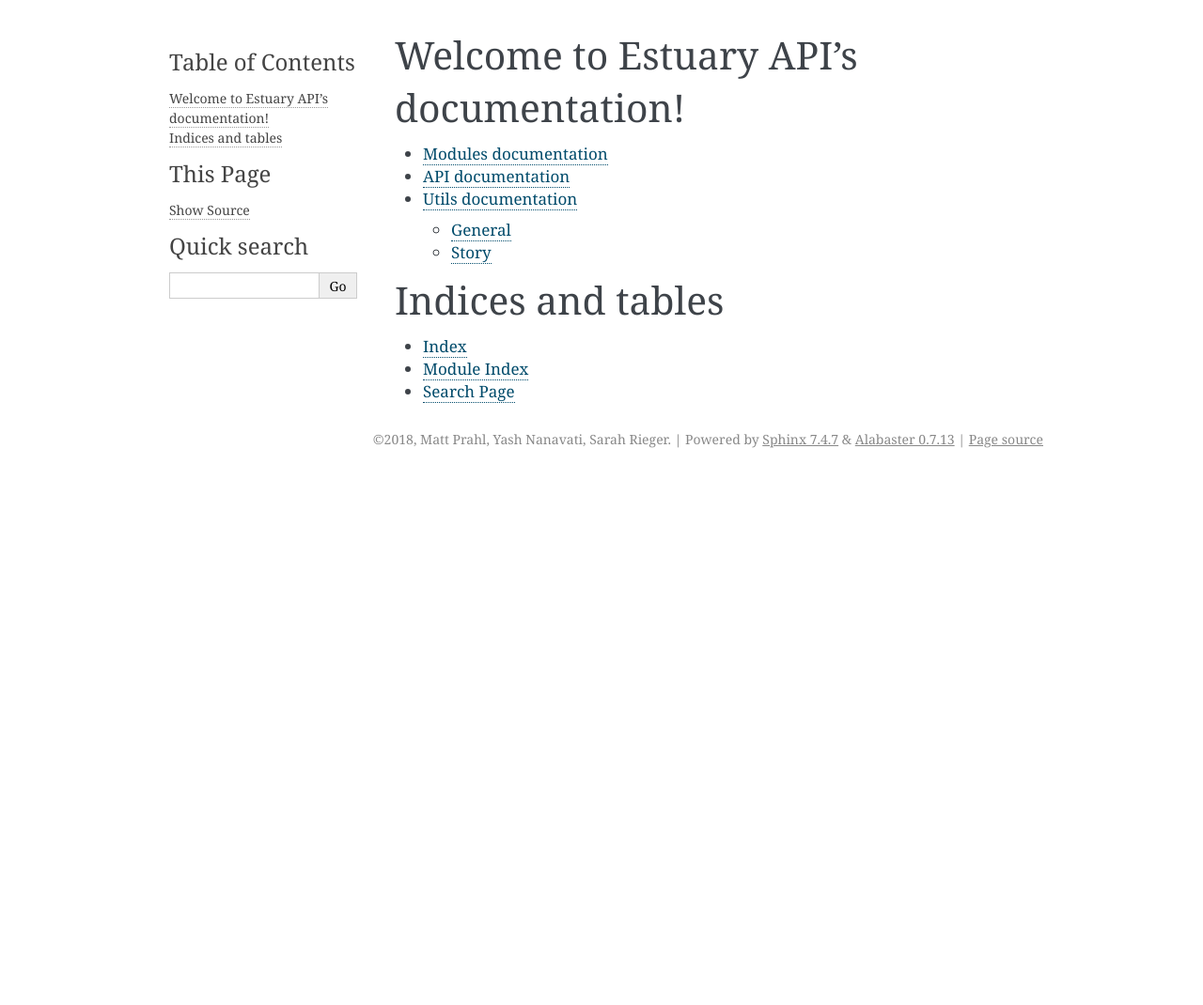
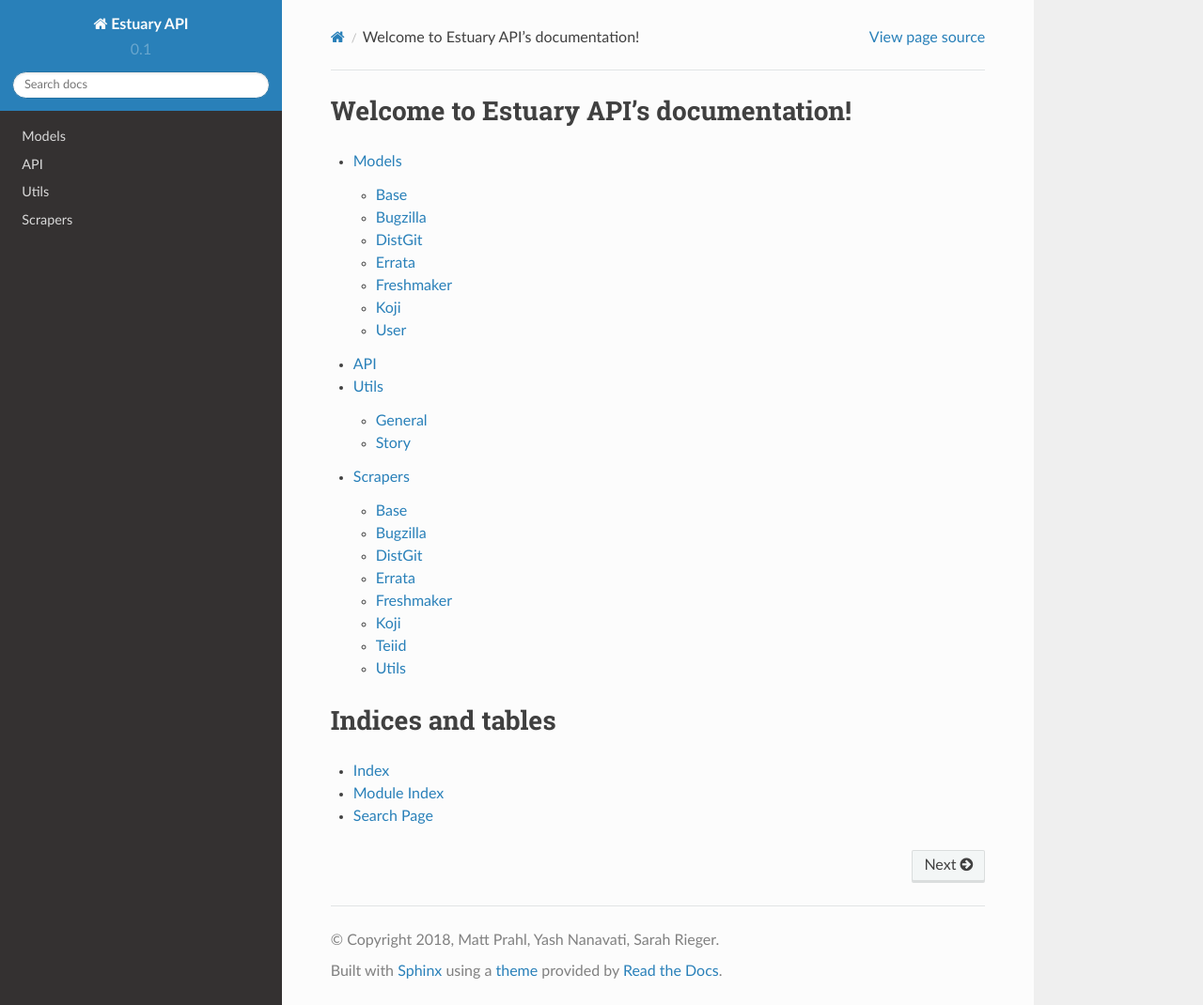
Before and after one commit to redhat-exd-rebuilds/estuary-api, a Sphinx documentation site: the page built from docs/index.rst, in a window 1280 px wide and 1070 px high. Shown: the whole window at 94% size. Built offline with Sphinx 7.4.7 and the Read the Docs theme 2.0.0, drawn with Linux system fonts in a browser that asks for light colours.

Commit message:
Make the docs prettier

```diff
--- a/docs-requirements.txt
+++ b/docs-requirements.txt
@@ -1,2 +1,3 @@
 -r requirements.txt
+-r scraper-requirements.txt
 sphinx
--- a/docs/api.rst
+++ b/docs/api.rst
@@ -1,6 +1,6 @@
-=====================
-API documentation
-=====================
+====
+API
+====
 
 .. automodule:: estuary.api.v1
    :members:
--- a/docs/conf.py
+++ b/docs/conf.py
@@ -82,7 +82,7 @@
 # The theme to use for HTML and HTML Help pages.  See the documentation for
 # a list of builtin themes.
 #
-html_theme = 'alabaster'
+html_theme = 'sphinx_rtd_theme'
 
 # Theme options are theme-specific and customize the look and feel of a theme
 # further.  For a list of options available for each theme, see the
--- a/docs/index.rst
+++ b/docs/index.rst
@@ -12,6 +12,7 @@
    models
    api
    utils
+   scrapers
 
 
 Indices and tables
--- a/docs/models.rst
+++ b/docs/models.rst
@@ -1,25 +1,45 @@
-=====================
-Modules documentation
-=====================
+=======
+Models
+=======
 
+Base
+====
 .. automodule:: estuary.models.base
    :members:
    :undoc-members:
+
+Bugzilla
+========
 .. automodule:: estuary.models.bugzilla
    :members:
    :undoc-members:
+
+DistGit
+=======
 .. automodule:: estuary.models.distgit
    :members:
    :undoc-members:
+
+Errata
+======
 .. automodule:: estuary.models.errata
    :members:
    :undoc-members:
+
+Freshmaker
+==========
 .. automodule:: estuary.models.freshmaker
    :members:
    :undoc-members:
+
+Koji
+====
 .. automodule:: estuary.models.koji
    :members:
    :undoc-members:
+
+User
+====
 .. automodule:: estuary.models.user
    :members:
    :undoc-members:
--- a/docs/utils.rst
+++ b/docs/utils.rst
@@ -1,6 +1,6 @@
-=====================
-Utils documentation
-=====================
+======
+Utils
+======
 
 General
 =======
```
